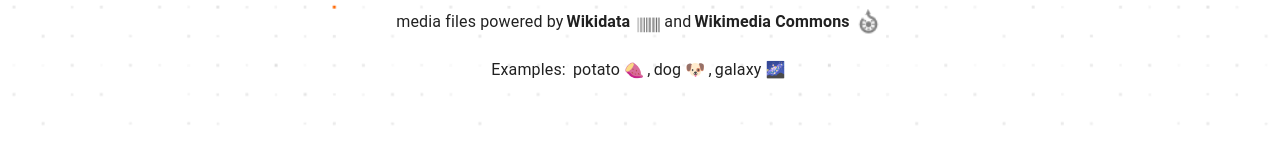
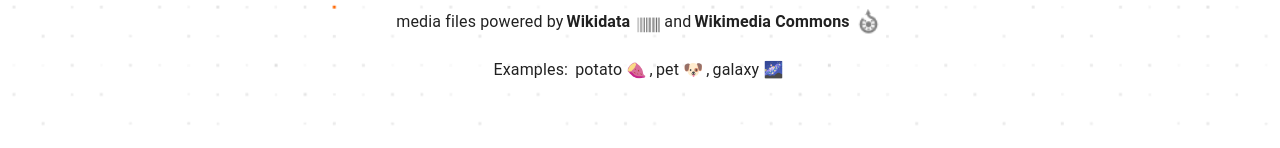
Before and after one commit to aiviskless/wikimedia-commons-search, a React app: page /user/1 in a window 1280 px wide. Shown: the part 400-548 px from the top of the page. Built offline with nearby package versions, Linux system fonts and the light colour scheme; what wikibase-sdk would draw is missing.

Commit message:
Update subclass query; MediaBox

```diff
--- a/src/components/Home.jsx
+++ b/src/components/Home.jsx
@@ -108,7 +108,7 @@ const Home = () => {
               {' '}
               <Link to="/search/Q10998;potato">potato 🍠</Link>
               ,
-              <Link to="/search/Q39201;pet">dog 🐶</Link>
+              <Link to="/search/Q39201;pet">pet 🐶</Link>
               ,
               <Link to="/search/Q318;galaxy">galaxy 🌌</Link>
             </Box>
--- a/src/components/Input.jsx
+++ b/src/components/Input.jsx
@@ -195,7 +195,7 @@ const Input = ({
         SELECT DISTINCT ?item ?itemLabel ?file ?thumb ?fileOrig ?fileLabel ?encoding ?creator (GROUP_CONCAT(?depictID; separator = '${SEPERATOR}') AS ?depictIDs) (GROUP_CONCAT(?depictLabel; separator = '${SEPERATOR}') AS ?depictLabels) WITH {
           SELECT ?item ?itemLabel WHERE {
             SERVICE <https://query.wikidata.org/sparql> {
-              ?item wdt:P31/wdt:P279* wd:${searchValue} .
+              ?item wdt:P279 wd:${searchValue} .
               SERVICE wikibase:label { bd:serviceParam wikibase:language "[AUTO_LANGUAGE],en". ?item rdfs:label ?itemLabel . }
             }
           }
--- a/src/components/MediaBox.jsx
+++ b/src/components/MediaBox.jsx
@@ -154,12 +154,14 @@ const MediaBox = ({
       <Card className={classes.root}>
         <div className={classes.media}>
           {NOT_IMAGE_ENCODINGS.includes(encoding.value) ? (
+            visible && (
               <ReactPlayer
                 controls
                 url={fileOrig.value}
                 height={isMobile ? 94 : 169}
                 width={isMobile ? 125 : 225}
               />
+            )
           ) : (
             <LazyLoadImage
               onClick={onClick}
```
Lines whose indentation alone changed are shown as unchanged.
